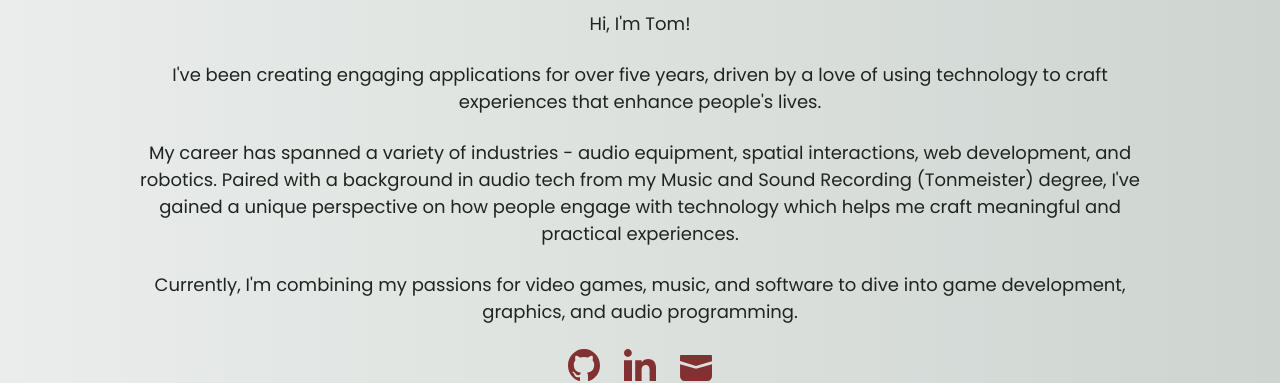
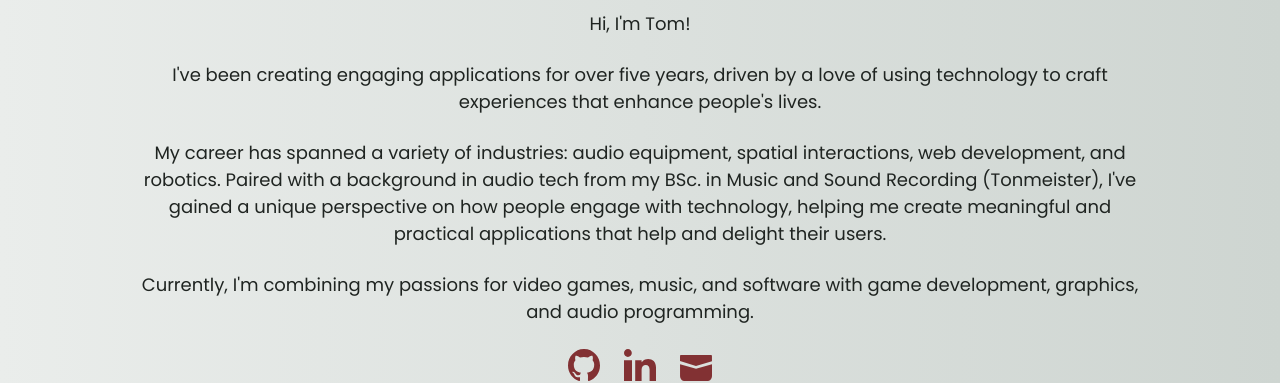
Before and after one commit to cartmouse/portfolio, a React (Vite) app: page / in a window 1280 px wide. Shown: the part 980-1363 px from the top of the page. Built offline with nearby package versions, Linux system fonts and the light colour scheme; a web font is replaced by a local one.

Commit message:
Update about text

```diff
--- a/src/Components/About/About.tsx
+++ b/src/Components/About/About.tsx
@@ -15,17 +15,16 @@ export const About = () => {
           people's lives.
         </p>
         <p>
-          My career has spanned a variety of industries - audio equipment,
+          My career has spanned a variety of industries: audio equipment,
           spatial interactions, web development, and robotics. Paired with a
-          background in audio tech from my Music and Sound Recording
-          (Tonmeister) degree, I've gained a unique perspective on how people
-          engage with technology which helps me craft meaningful and practical
-          experiences.
+          background in audio tech from my BSc. in Music and Sound Recording
+          (Tonmeister), I've gained a unique perspective on how people engage
+          with technology, helping me create meaningful and practical
+          applications that help and delight their users.
         </p>
         <p>
           Currently, I'm combining my passions for video games, music, and
-          software to dive into game development, graphics, and audio
-          programming.
+          software with game development, graphics, and audio programming.
         </p>
         <ImageLinks />
       </div>
```
